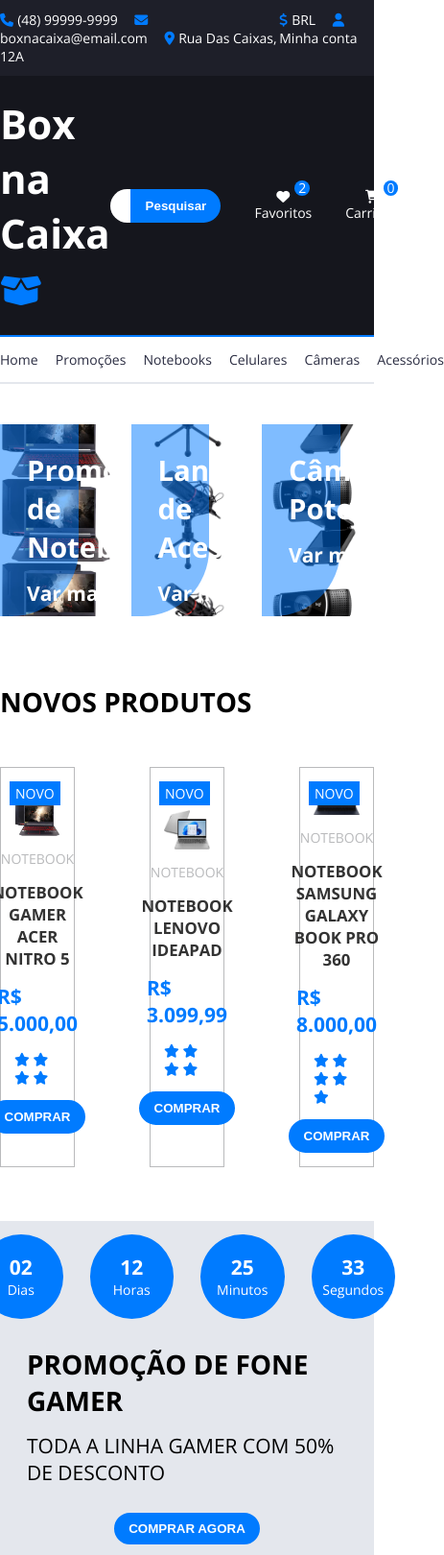
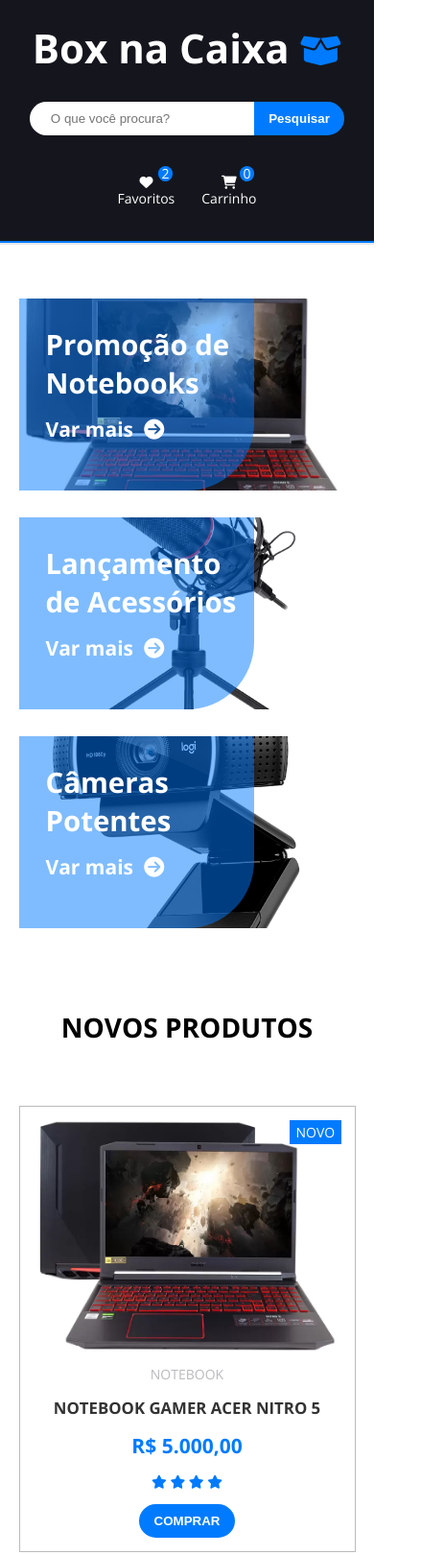
Before and after one commit to IzabellaLoyse/box-na-caixa, a website: page index.html in a window 390 px wide. Shown: the top 1620 px of the page at 96% size, 463 px wide, since content can reach past the window. Drawn offline with nearby package versions, Linux system fonts and the light colour scheme; files that its build step writes are made by us from their sources.

Commit message:
feat(project): added responsiveness to the project

```diff
--- a/sass/base/base.scss
+++ b/sass/base/base.scss
@@ -1,3 +1,4 @@
+@use 'breakpoints';
 @use 'variables';
 @use 'reset';
 @use 'mixins';
--- a/sass/components/_banners.scss
+++ b/sass/components/_banners.scss
@@ -11,6 +11,11 @@
   color: map.get(variables.$colors, 'light-color');
   transition: 0.4s;
   background-size: 100%;
+
+  @include breakpoints.mobile {
+    width: 90%;
+    margin: 1rem;
+  }
 
   &:hover {
     background-size: 120%;
--- a/sass/components/_products.scss
+++ b/sass/components/_products.scss
@@ -13,6 +13,11 @@
   flex-direction: column;
   justify-content: center;
   align-items: center;
+
+  @include breakpoints.mobile {
+    width: 90%;
+    margin: 1rem;
+  }
 
   &:hover {
     border-color: map.get(variables.$colors, 'primary-color');
--- a/sass/layouts/_banners.scss
+++ b/sass/layouts/_banners.scss
@@ -1,7 +1,13 @@
+@use '../base/breakpoints';
 @use '../base/mixins';
 
 .banners {
   @include mixins.center-content;
   padding-top: 3rem;
   padding-bottom: 3rem;
+
+  @include breakpoints.mobile {
+    flex-direction: column;
+    align-items: center;
+  }
 }
--- a/sass/layouts/_deal.scss
+++ b/sass/layouts/_deal.scss
@@ -13,6 +13,13 @@
   padding: 2rem;
   height: 25rem;
 
+  @include breakpoints.mobile {
+    background-size: 70%;
+    background-position-x: 130%;
+    background-position-y: 120%;
+    height: 43.75rem;
+  }
+
   &-content {
     @include mixins.center-content;
     flex-direction: column;
@@ -20,9 +27,19 @@
     align-items: center;
     justify-content: center;
 
+    @include breakpoints.mobile {
+      text-align: center;
+    }
+
     &-timer {
       display: flex;
       margin-bottom: 2rem;
+
+      @include breakpoints.mobile {
+        flex-wrap: wrap;
+        align-self: center;
+        justify-content: center;
+      }
     }
   }
 }
@@ -39,6 +56,10 @@
   flex-direction: column;
   margin-left: 1rem;
   margin-right: 1rem;
+
+  @include breakpoints.mobile {
+    margin-bottom: 1.5rem;
+  }
 
   &-time {
     font-size: 1.5rem;
--- a/sass/layouts/_footer.scss
+++ b/sass/layouts/_footer.scss
@@ -7,6 +7,10 @@
   background-color: map.get(variables.$colors, 'background-color');
   padding-top: 3rem;
   padding-bottom: 3rem;
+
+  @include breakpoints.mobile {
+    padding: 3rem;
+  }
 
   a,
   p {
@@ -41,11 +45,20 @@
   @include mixins.center-content;
   padding-bottom: 3rem;
 
+  @include breakpoints.mobile {
+    flex-direction: column;
+  }
+
   &-about,
   &-categories,
   &-information,
   &-menu {
     max-width: 25%;
+
+    @include breakpoints.mobile {
+      max-width: 100%;
+      margin-bottom: 1rem;
+    }
   }
 }
 
--- a/sass/layouts/_header.scss
+++ b/sass/layouts/_header.scss
@@ -1,12 +1,16 @@
 @use 'sass:map';
+@use '../base/breakpoints';
 @use '../base/variables';
-@use '../base/breakpoints';
 @use '../base/mixins';
 
 .header {
   background-color: map.get(variables.$colors, 'background-color');
 
   &-top {
+    @include breakpoints.mobile {
+      display: none;
+    }
+
     background-color: map.get(variables.$colors, 'secondary-background-color');
     color: map.get(variables.$colors, 'light-color');
   }
@@ -35,6 +39,11 @@
     @include mixins.center-content;
     padding-top: 1.5rem;
     padding-bottom: 1.5rem;
+
+    @include breakpoints.mobile {
+      flex-direction: column;
+      align-items: center;
+    }
   }
 
   a,
@@ -60,6 +69,12 @@
   justify-content: center;
   width: 45%;
 
+  @include breakpoints.mobile {
+    width: 100%;
+    margin-top: 2rem;
+    margin-bottom: 2rem;
+  }
+
   input {
     height: 2.5rem;
   }
@@ -77,6 +92,9 @@
   .wishlist-container,
   .header-cart-container {
     @include mixins.header-icon;
+    @include breakpoints.mobile {
+      margin: 1rem;
+    }
   }
 }
 
@@ -90,6 +108,10 @@
     @include mixins.center-content;
     padding-top: 1rem;
     padding-bottom: 1rem;
+
+    @include breakpoints.mobile {
+      display: none;
+    }
 
     li {
       margin-right: 1.3rem;
--- a/sass/layouts/_newsletter.scss
+++ b/sass/layouts/_newsletter.scss
@@ -10,6 +10,10 @@
   justify-content: center;
   padding: 3rem;
   border-top: 2px solid map.get(variables.$colors, 'section-background-color');
+
+  @include breakpoints.mobile {
+    text-align: center;
+  }
 
   h2 {
     font-size: 2rem;
@@ -28,9 +32,17 @@
   display: flex;
   margin-bottom: 3rem;
 
+  @include breakpoints.mobile {
+    width: 100%;
+  }
+
   input[type='email'] {
     @include mixins.rounded-input;
     border: 1px solid map.get(variables.$colors, 'section-background-color');
+
+    @include breakpoints.mobile {
+      width: 100%;
+    }
   }
 }
 
--- a/sass/layouts/_products.scss
+++ b/sass/layouts/_products.scss
@@ -12,6 +12,10 @@
     font-weight: 700;
     margin-bottom: 1.5rem;
     text-transform: uppercase;
+
+    @include breakpoints.mobile {
+      text-align: center;
+    }
   }
 
   &-container {
@@ -19,5 +23,10 @@
     justify-content: space-between;
     padding-top: 2rem;
     padding-bottom: 2rem;
+
+    @include breakpoints.mobile {
+      flex-direction: column;
+      align-items: center;
+    }
   }
 }
```
